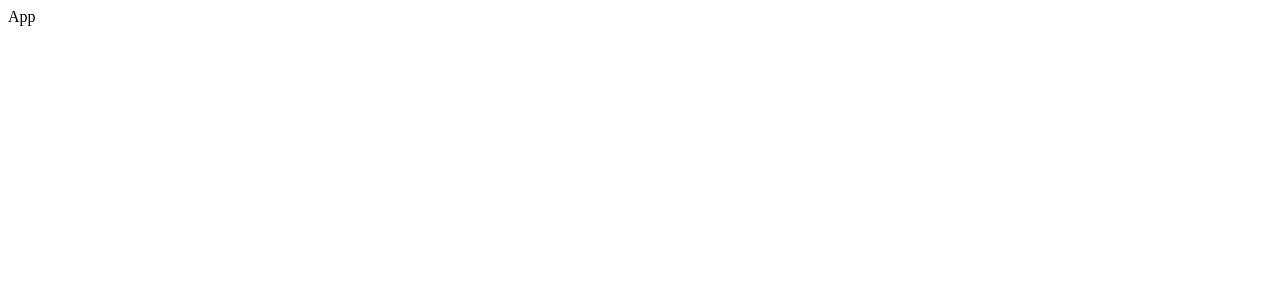
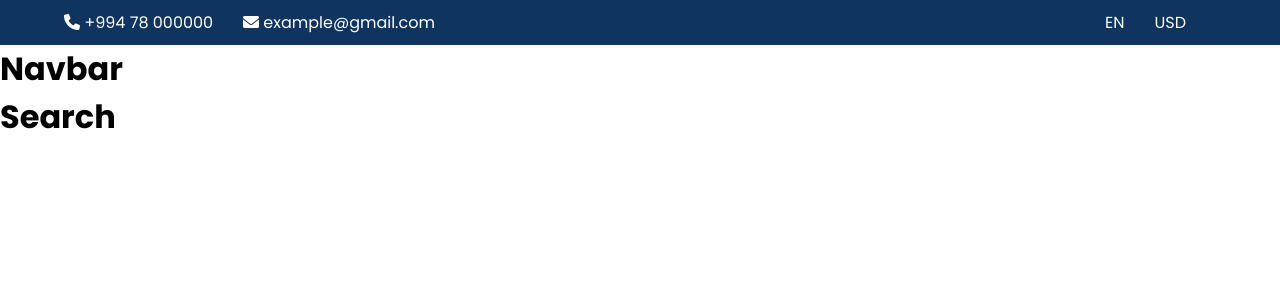
Before and after one commit to khazarglzd/e-commerce-app-react, a React (Create React App) app: page / in a window 1280 px wide. Shown: the top 300 px of the page. Built offline with nearby package versions, Linux system fonts and the light colour scheme.

Commit message:
creating Head comps. and giving some styles to app

```diff
--- a/public/index.html
+++ b/public/index.html
@@ -14,6 +14,12 @@
       manifest.json provides metadata used when your web app is installed on a
       user's mobile device or desktop. See https://developers.google.com/web/fundamentals/web-app-manifest/
     -->
+    <link
+      rel="stylesheet"
+      href="https://use.fontawesome.com/releases/v6.0.0/css/all.css"
+      integrity="sha384-3B6NwesSXE7YJlcLI9RpRqGf2p/EgVH8BgoKTaUrmKNDkHPStTQ3EyoYjCGXaOTS"
+      crossorigin="anonymous"
+    />
     <link rel="manifest" href="%PUBLIC_URL%/manifest.json" />
     <!--
       Notice the use of %PUBLIC_URL% in the tags above.
--- a/src/App.css
+++ b/src/App.css
@@ -1,38 +1,48 @@
-.App {
-  text-align: center;
+@import url('https://fonts.googleapis.com/css2?family=Poppins:wght@300;400;500;600;700;800;900&display=swap');
+
+* {
+  padding: 0;
+  margin: 0;
+  box-sizing: border-box;
 }
 
-.App-logo {
-  height: 40vmin;
-  pointer-events: none;
+body {
+  font-family: 'Poppins', sans-serif;
+  background-color: #ffffff;
 }
-
-@media (prefers-reduced-motion: no-preference) {
-  .App-logo {
-    animation: App-logo-spin infinite 20s linear;
-  }
+.background {
+  background: #f6f9fc;
+  padding: 50px 0;
 }
-
-.App-header {
-  background-color: #282c34;
-  min-height: 100vh;
+.container {
+  max-width: 90%;
+  margin: auto;
+}
+.d_flex {
   display: flex;
-  flex-direction: column;
+  justify-content: space-between;
+}
+.c_flex {
+  display: flex;
+  justify-content: space-between;
   align-items: center;
-  justify-content: center;
-  font-size: calc(10px + 2vmin);
-  color: white;
 }
-
-.App-link {
-  color: #61dafb;
+.f_flex {
+  display: flex;
 }
-
-@keyframes App-logo-spin {
-  from {
-    transform: rotate(0deg);
-  }
-  to {
-    transform: rotate(360deg);
-  }
+a {
+  text-decoration: none;
+  color: black;
 }
+li {
+  list-style: none;
+}
+.uppercase {
+  text-transform: uppercase;
+}
+.capitalize {
+  text-transform: capitalize;
+}
+.RText {
+  text-align-last: right;
+}
--- a/src/App.js
+++ b/src/App.js
@@ -1,5 +1,11 @@
 import React from "react";
+import Header from "./common/header/Header";
+import "./App.css";
 
 export default function App() {
-  return <div>App</div>;
+  return (
+    <div>
+      <Header />
+    </div>
+  );
 }
--- /dev/null
+++ b/src/common/header/Head.js
@@ -0,0 +1,27 @@
+import React from "react";
+import "./Header.css";
+
+const Head = () => {
+  return (
+    <>
+      <section className="head">
+        <div className="container d_flex">
+          <div className="left row">
+            <i className="fas fa-phone"></i>
+            <label htmlFor=""> +994 78 000000</label>
+            <i className="fa fa-envelope"></i>
+            <label htmlFor=""> example@gmail.com</label>
+          </div>
+          <div className="right row RText">
+            {/* <span>🏳️‍⚧️</span> */}
+            <label>EN</label>
+            {/* <span>🏳️‍⚧️</span> */}
+            <label>USD</label>
+          </div>
+        </div>
+      </section>
+    </>
+  );
+};
+
+export default Head;
--- /dev/null
+++ b/src/common/header/Header.css
@@ -0,0 +1,17 @@
+/*------------head------------*/
+
+.head{
+    background-color: #0f3460;
+    padding: 10px 0;
+    color: #fff
+}
+.head i {
+margin-right: 10 px;
+}
+.head label{
+margin-right: 30px;
+font-size: 13 px;
+}
+
+
+/*------------head------------*/
--- /dev/null
+++ b/src/common/header/Header.js
@@ -0,0 +1,16 @@
+import React from "react";
+import Head from "./Head";
+import Search from "./Search";
+import Navbar from "./Navbar";
+
+const Header = () => {
+  return (
+    <>
+      <Head />
+      <Navbar />
+      <Search />
+    </>
+  );
+};
+
+export default Header;
--- /dev/null
+++ b/src/common/header/Navbar.js
@@ -0,0 +1,11 @@
+import React from "react";
+
+const Navbar = () => {
+  return (
+    <>
+      <h1>Navbar</h1>
+    </>
+  );
+};
+
+export default Navbar;
--- /dev/null
+++ b/src/common/header/Search.js
@@ -0,0 +1,11 @@
+import React from "react";
+
+const Search = () => {
+  return (
+    <>
+      <h1>Search</h1>
+    </>
+  );
+};
+
+export default Search;
```
